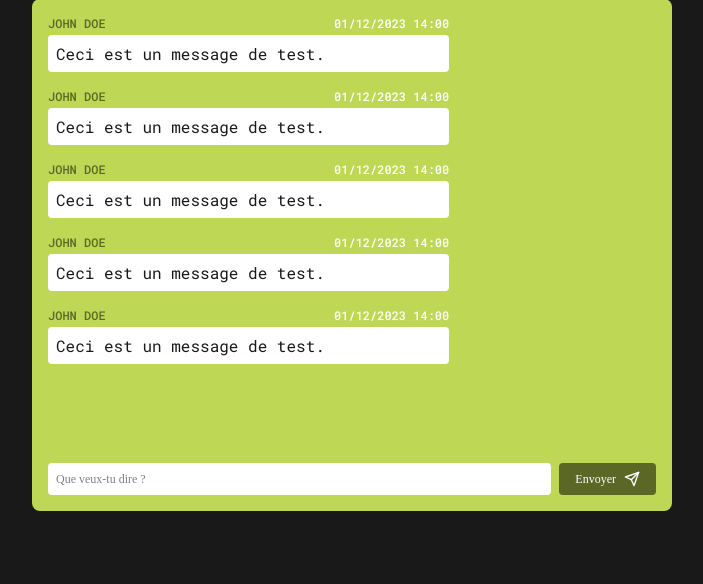
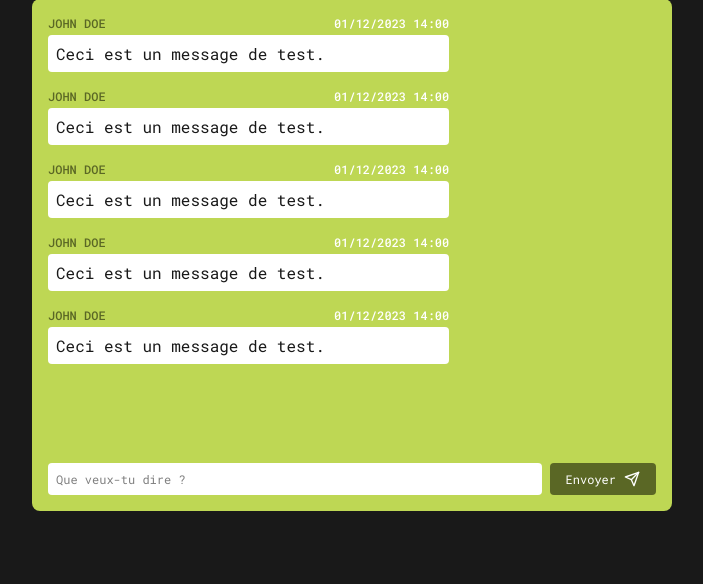
Before and after one commit to Triips-TheCoder/HETIC-FLASK-CHAT, a Flask app: page / in a window 1280 px wide. Shown: the part 216-800 px from the top of the page, without its empty margins (288-991 px from the left). Run offline with Flask 3, Linux system fonts and the light colour scheme.

Commit message:
fix font chrome

```diff
--- a/static/css/main.css
+++ b/static/css/main.css
@@ -98,7 +98,7 @@ img:hover {
 }
 
 .button, button {
-    font-family: initial;
+    font-family: Roboto Mono;
     border: initial;
     font-size: 12px;
     background-color: #5A6725;
@@ -132,7 +132,7 @@ img:hover {
 input {
     outline: initial;
     border: initial;
-    font-family: initial;
+    font-family: Roboto Mono;
     padding: 8px;
     border-radius: 4px;
     font-size: 12px;
```
